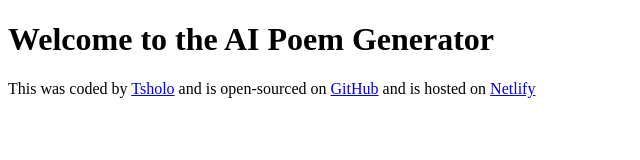
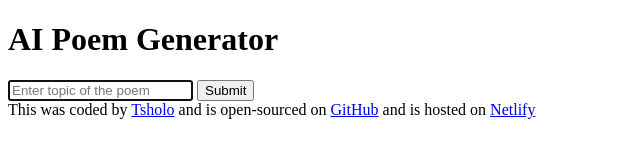
Before and after one commit to Tsholo860/AI-poem-generator, a plain HTML site: page index.html in a window 1280 px wide. Shown: the whole page, without its empty margins (0-640 px from the left). Drawn offline with Linux system fonts and the light colour scheme.

Commit message:
added basic HTML structure

```diff
--- a/index.html
+++ b/index.html
@@ -7,7 +7,19 @@
     <title>AI Poem Generator </title>
 </head>
 <body>
-    <h1>Welcome to the AI Poem Generator</h1>
+    <header>
+    <h1>AI Poem Generator</h1>
+</header>
+<main>
+<form >
+    <input type="text" placeholder="Enter topic of the poem" autofocus required autocomplete="off"/>
+    <input type="submit" >
+</form>
+<div>
+
+</div>
+</main>
+
 <footer>
     This was coded by <a href="https://github.com/Tsholo860" target="_blank" rel="noopener noreferrer">Tsholo</a>
     and is open-sourced on <a href="https://github.com/Tsholo860/AI-poem-generator" target="_blank" rel="noopener noreferrer">GitHub</a>
```
